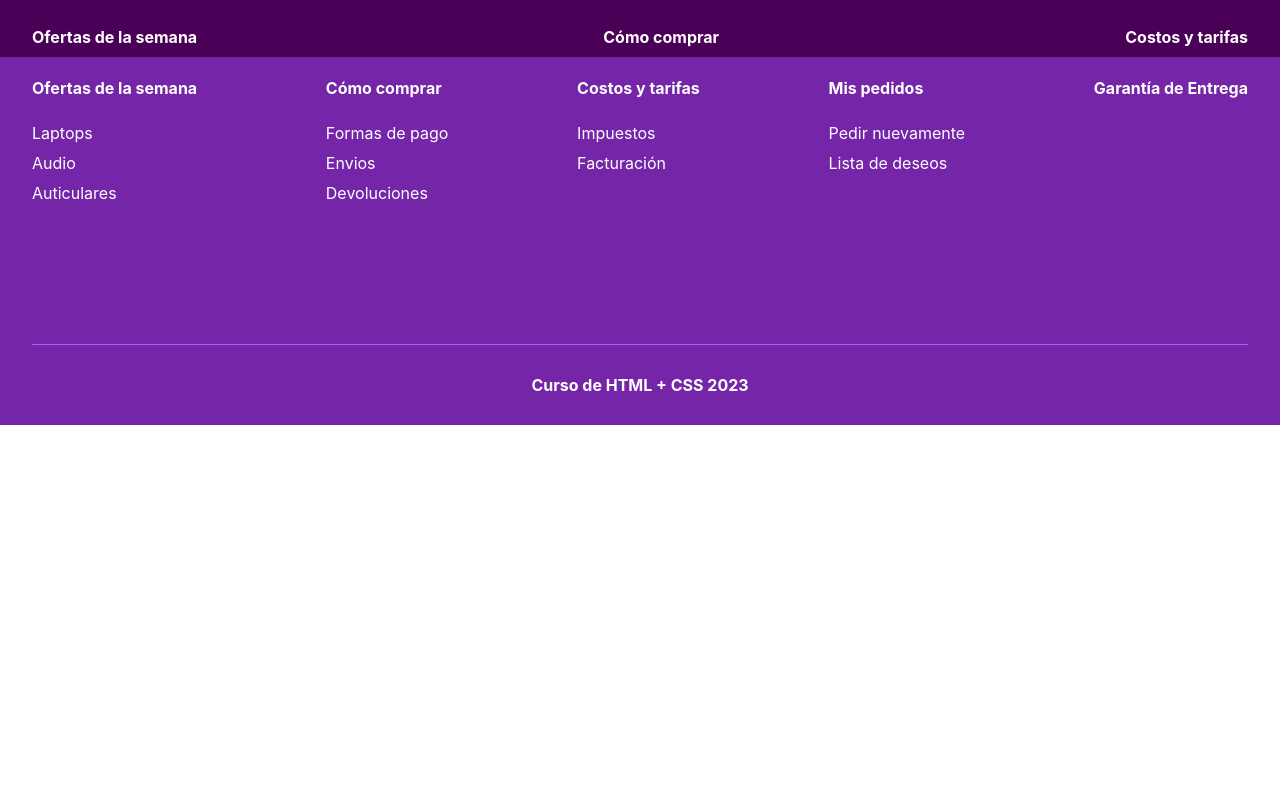
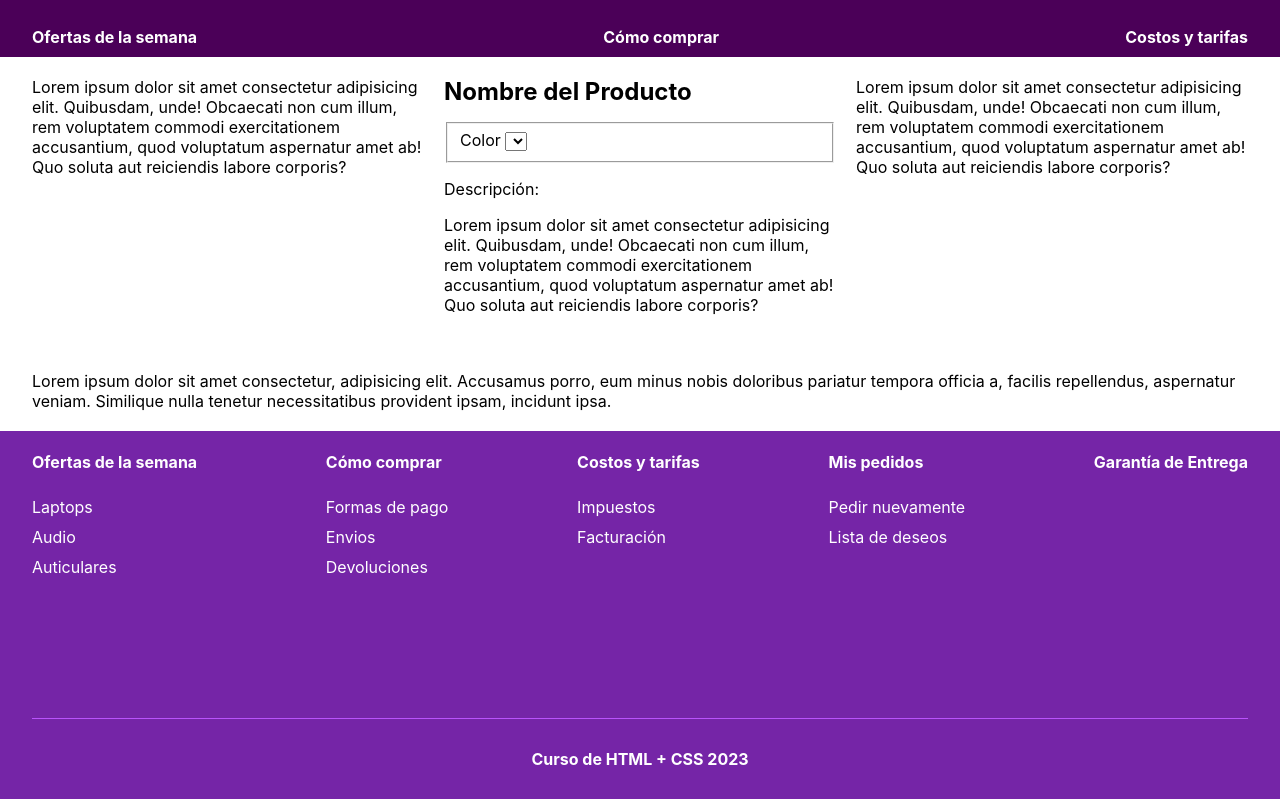
Before and after one commit to Khrisefzm/tienda-mia, a plain HTML site: page details.html in a window 1280 px wide. Shown: the part 82-881 px from the top of the page. Before the commit the page ends 800 px from the top, so only its background shows below. Drawn offline with Linux system fonts and the light colour scheme.

Commit message:
change details

```diff
--- a/details.html
+++ b/details.html
@@ -13,9 +13,11 @@
     <header>
       <div class="container">
         <div class="search">
-          <a class="logo" href="./index.html">
-            <img src="./assets/tiendamia-logo.svg" alt="Logo store" />
-          </a>
+          <div class="logo">
+            <a href="./index.html">
+              <img src="./assets/tiendamia-logo.svg" alt="Logo store" />
+            </a>
+          </div>
           <div class="form">
             <form>
               <input type="text" placeholder="Search" />
@@ -51,7 +53,50 @@
         </div>
       </div>
     </header>
-    <main></main>
+    <main>
+      <div class="container">
+        <div class="columns-container">
+          <div class="product-images-block">
+            Lorem ipsum dolor sit amet consectetur adipisicing elit. Quibusdam,
+            unde! Obcaecati non cum illum, rem voluptatem commodi exercitationem
+            accusantium, quod voluptatum aspernatur amet ab! Quo soluta aut
+            reiciendis labore corporis?
+          </div>
+          <div class="product-description-block">
+            <h1 class="title">Nombre del Producto</h1>
+            <form class="selector">
+              <fieldset>
+                <label class="label" for="color">Color</label>
+                <select type="text" placeholder="Selecciona un color">
+                  <!-- Opciones de color aquí -->
+                </select>
+              </fieldset>
+            </form>
+            <div class="description">
+              <p>Descripción:</p>
+              <p>
+                Lorem ipsum dolor sit amet consectetur adipisicing elit.
+                Quibusdam, unde! Obcaecati non cum illum, rem voluptatem commodi
+                exercitationem accusantium, quod voluptatum aspernatur amet ab!
+                Quo soluta aut reiciendis labore corporis?
+              </p>
+            </div>
+          </div>
+          <div class="product-checkout-block">
+            Lorem ipsum dolor sit amet consectetur adipisicing elit. Quibusdam,
+            unde! Obcaecati non cum illum, rem voluptatem commodi exercitationem
+            accusantium, quod voluptatum aspernatur amet ab! Quo soluta aut
+            reiciendis labore corporis?
+          </div>
+        </div>
+        <div class="sales-block">
+          Lorem ipsum dolor sit amet consectetur, adipisicing elit. Accusamus
+          porro, eum minus nobis doloribus pariatur tempora officia a, facilis
+          repellendus, aspernatur veniam. Similique nulla tenetur necessitatibus
+          provident ipsam, incidunt ipsa.
+        </div>
+      </div>
+    </main>
     <footer>
       <div class="container">
         <div class="columns-container">
--- a/styles/details.css
+++ b/styles/details.css
@@ -88,6 +88,23 @@ footer .container {
   display: flex;
   justify-content: space-between;
   flex-wrap: wrap;
+  gap: 20px;
+}
+.product-images-block,
+.product-description-block,
+.product-checkout-block {
+  flex: 1;
+  padding: 20px 0;
+}
+.product-description-block .title {
+  color: black;
+  font-size: 24px;
+  font-weight: bold;
+  margin-top: 0;
+  word-wrap: break-word;
+}
+.sales-block {
+  padding: 20px 0;
 }
 .columns-container .col ul {
   list-style-type: none;
--- a/styles/styles.css
+++ b/styles/styles.css
@@ -104,6 +104,10 @@ main {
   grid-gap: 20px;
   margin: 20px 0;
 }
+.product-container a {
+  text-decoration: none;
+  color: initial;
+}
 .product-card {
   background-color: #f0f0f0;
   border-radius: 14px;
@@ -168,6 +172,7 @@ footer .container {
   display: flex;
   justify-content: space-between;
   flex-wrap: wrap;
+  gap: 20px;
 }
 .columns-container .col ul {
   list-style-type: none;
```
Also changed, not shown: index.html (+18 -6 lines).
